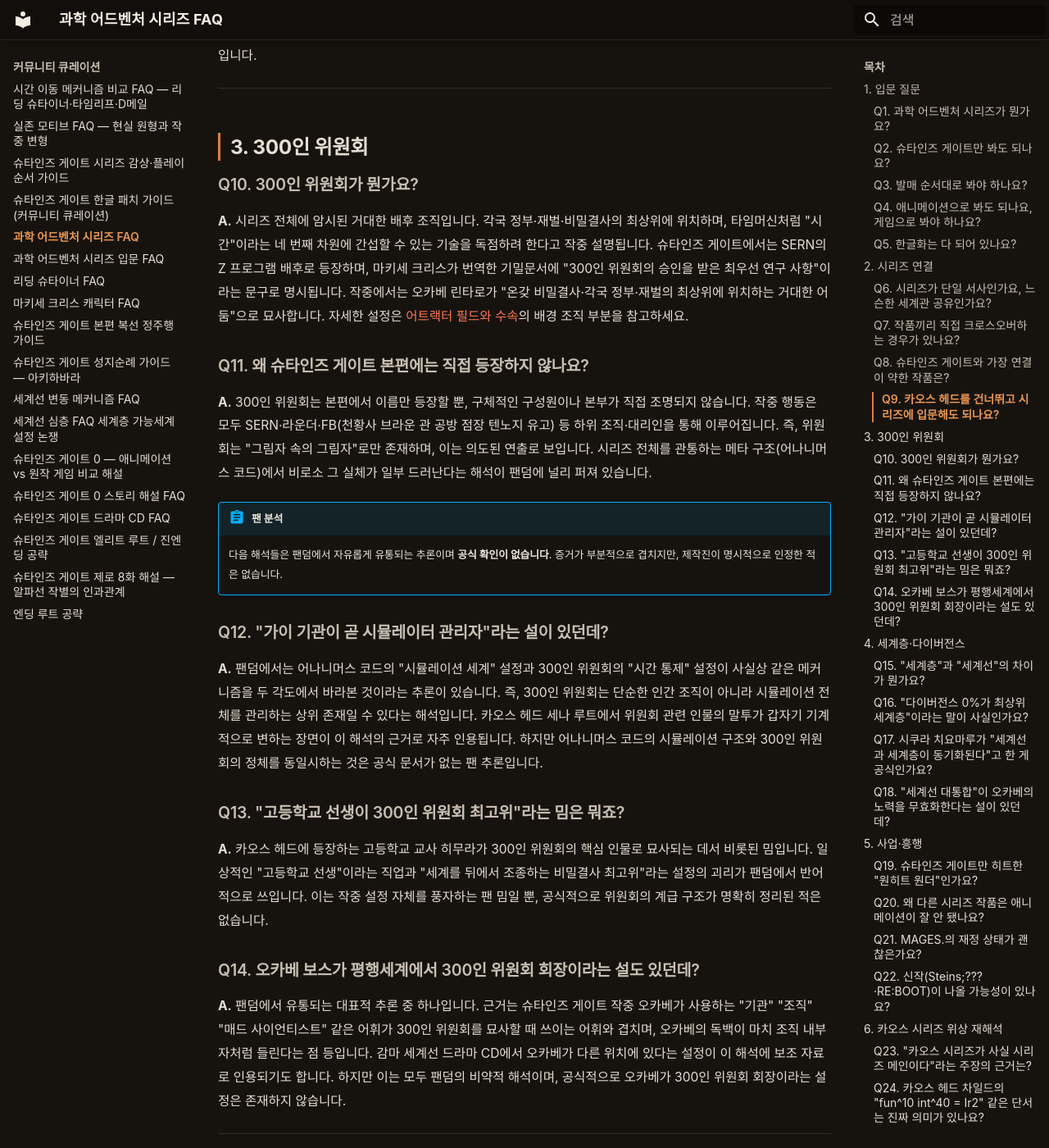
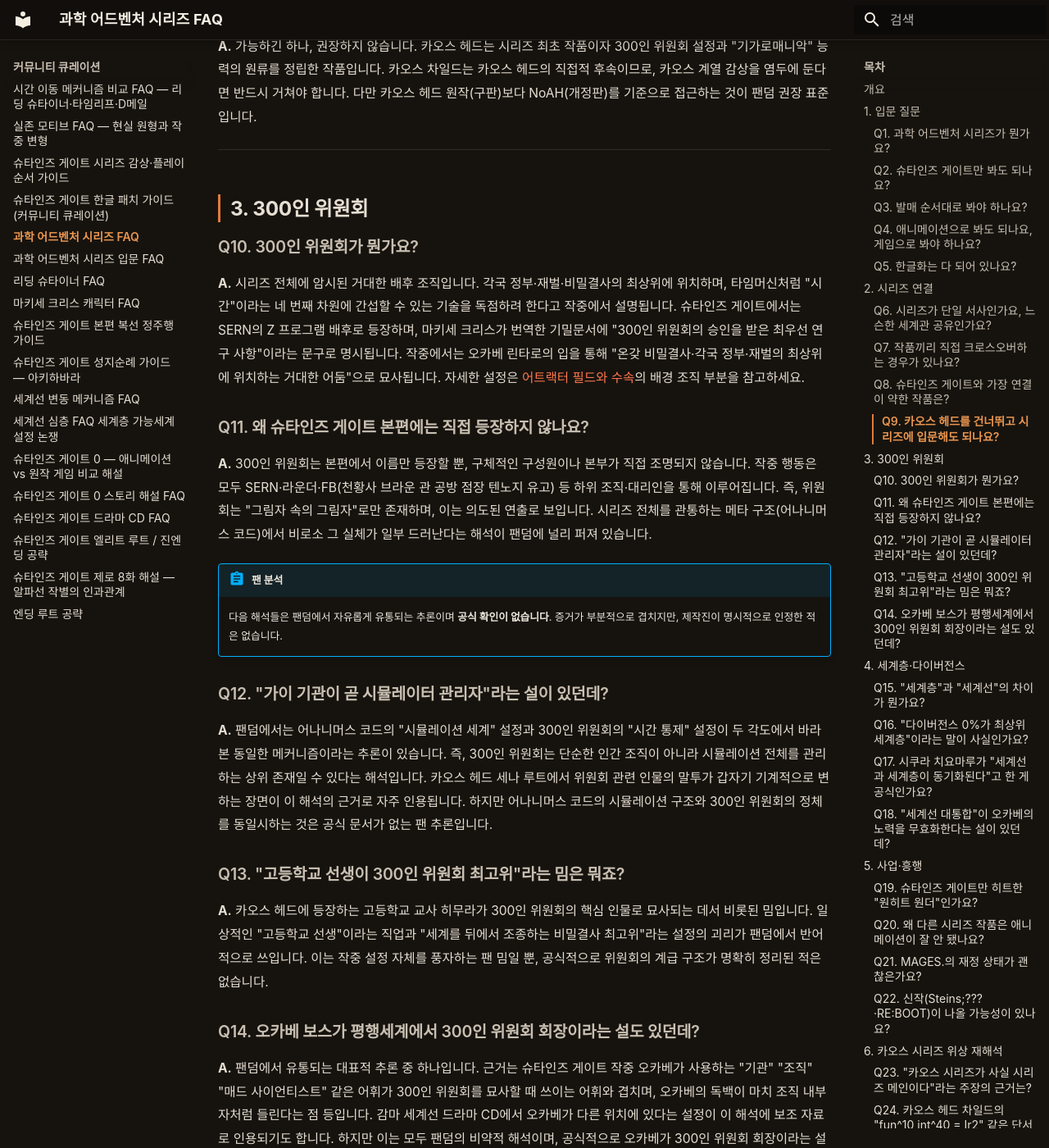
Before and after one commit to sgwiki/sgwiki.github.io, an MkDocs documentation site: the page built from wiki/커뮤니티-큐레이션/과학-어드벤처-시리즈-FAQ.md, in a window 1280 px wide and 1400 px high, scrolled down 2389 px. Shown: the whole window at 82% size. Built offline with MkDocs 1.6.1 and Material for MkDocs 9.7.7, drawn with Linux system fonts in a browser that asks for light colours; some web fonts are replaced; some of the changed text lies outside the part shown.

Commit message:
chore(wiki): 과학-어드벤처-시리즈-FAQ 정비 — frontmatter 스키마 통일·오탈자·문체 교정
- frontmatter: category/type/genre/series/last_verified/evidence_grade 추가, spoiler→spoiler_level(endgame), ## 개요 섹션 헤더 추가
- 문체 교정: '시리즙니다' 오탈자 수정, 번역투·구어체 정돈, 모호 주체·대상 명확화, 산문 흐름 일치화
- 사실 관계·스포일러 등급·인용 블록·각주·링크 변경 없음

Co-Authored-By: Claude Opus 4.6 <noreply@anthropic.com>

```diff
--- a/wiki/커뮤니티-큐레이션/과학-어드벤처-시리즈-FAQ.md
+++ b/wiki/커뮤니티-큐레이션/과학-어드벤처-시리즈-FAQ.md
@@ -8,9 +14,11 @@ description: 과학 어드벤처 시리즈 전반에 대한 유저 자주 묻는
 
 # 과학 어드벤처 시리즈 자주 묻는 질문 (FAQ)
 
+## 개요
+
 이 문서는 과학 어드벤처 시리즈 팬덤에서 반복적으로 등장하는 **유저 질문**과 **팬덤 논쟁**, 그리고 시리즈를 둘러싼 **사업 현황**을 한자리에 정리한 종합 FAQ입니다. 공식 설정에 기반한 답변과 팬 해석은 시각적으로 분리해 표기했으며, 공식 확인이 없는 추론은 별도 박스로 묶어 두었습니다.
 
-시리즈 자체의 개요·작품 목록·발매 순서·장르 특징은 [과학 어드벤처 시리즈](../setting/과학-어드벤처-시리즈.md)에서 종합적으로 다룹니다. 이 FAQ는 그 종합 안내와 역할을 분담합니다. 즉, 종합 안내가 "무엇이 있는가"를 묻는다면, 이 문서는 "왜 그렇게 되어 있는가, 무엇이 논쟁인가, 앞으로 어떻게 되는가"를 묻습니다. 루트 공략과 결말 도달법은 [엔딩 루트 공략](./엔딩-루트-공략.md)을 참고하세요.
+시리즈 자체의 개요·작품 목록·발매 순서·장르 특징은 [과학 어드벤처 시리즈](../setting/과학-어드벤처-시리즈.md)에서 종합적으로 다룹니다. 이 FAQ는 그 종합 안내와 역할을 분담합니다. 즉, 종합 안내가 "무엇이 있는가"를 다룬다면, 이 문서는 "왜 그렇게 되어 있는가, 무엇이 논쟁인가, 앞으로 어떻게 되는가"를 다룹니다. 루트 공략과 결말 도달법은 [엔딩 루트 공략](./엔딩-루트-공략.md)을 참고하세요.
 
 ---
 
@@ -18,7 +26,7 @@ description: 과학 어드벤처 시리즈 전반에 대한 유저 자주 묻는
 
 ### Q1. 과학 어드벤처 시리즈가 뭔가요?
 
-**A.** 5pb.(현 MAGES.)에서 2008년부터 발매하기 시작한 텍스트 어드벤처 게임 시리즙니다. 시쿠라 치요마루가 기획한 공통 세계관 위에 각 작품이 얹혀 있으며, 슬로건은 **"99%의 과학과 1%의 판타지"**입니다. 첫 작품은 카오스 헤드(2008년 4월 25일), 가장 널리 알려진 작품은 슈타인즈 게이트(2009년)입니다. 작품은 망상(카오스 계열)·상정(슈타인즈 계열)·확장(로보틱스 노츠 계열)·초상(오컬틱 나인)·메타(어나니머스 코드)의 다섯 계보로 묶입니다. 자세한 분류와 발매 순서는 [과학 어드벤처 시리즈](../setting/과학-어드벤처-시리즈.md)의 작품 목록을 참고하세요.
+**A.** 5pb.(현 MAGES.)에서 2008년부터 발매하기 시작한 텍스트 어드벤처 게임 시리즈입니다. 시쿠라 치요마루가 기획한 공통 세계관 위에 각 작품이 얹혀 있으며, 슬로건은 **"99%의 과학과 1%의 판타지"**입니다. 첫 작품은 카오스 헤드(2008년 4월 25일), 가장 널리 알려진 작품은 슈타인즈 게이트(2009년)입니다. 작품은 망상(카오스 계열)·상정(슈타인즈 계열)·확장(로보틱스 노츠 계열)·초상(오컬틱 나인)·메타(어나니머스 코드)의 다섯 계보로 묶입니다. 자세한 분류와 발매 순서는 [과학 어드벤처 시리즈](../setting/과학-어드벤처-시리즈.md)의 작품 목록을 참고하세요.
 
 ### Q2. 슈타인즈 게이트만 봐도 되나요?
 
@@ -62,7 +70,7 @@ description: 과학 어드벤처 시리즈 전반에 대한 유저 자주 묻는
 
 ### Q10. 300인 위원회가 뭔가요?
 
-**A.** 시리즈 전체에 암시된 거대한 배후 조직입니다. 각국 정부·재벌·비밀결사의 최상위에 위치하며, 타임머신처럼 "시간"이라는 네 번째 차원에 간섭할 수 있는 기술을 독점하려 한다고 작중 설명됩니다. 슈타인즈 게이트에서는 SERN의 Z 프로그램 배후로 등장하며, 마키세 크리스가 번역한 기밀문서에 "300인 위원회의 승인을 받은 최우선 연구 사항"이라는 문구로 명시됩니다. 작중에서는 오카베 린타로가 "온갖 비밀결사·각국 정부·재벌의 최상위에 위치하는 거대한 어둠"으로 묘사합니다. 자세한 설정은 [어트랙터 필드와 수속](../lore/어트랙터-필드와-수속.md)의 배경 조직 부분을 참고하세요.
+**A.** 시리즈 전체에 암시된 거대한 배후 조직입니다. 각국 정부·재벌·비밀결사의 최상위에 위치하며, 타임머신처럼 "시간"이라는 네 번째 차원에 간섭할 수 있는 기술을 독점하려 한다고 작중에서 설명됩니다. 슈타인즈 게이트에서는 SERN의 Z 프로그램 배후로 등장하며, 마키세 크리스가 번역한 기밀문서에 "300인 위원회의 승인을 받은 최우선 연구 사항"이라는 문구로 명시됩니다. 작중에서는 오카베 린타로의 입을 통해 "온갖 비밀결사·각국 정부·재벌의 최상위에 위치하는 거대한 어둠"으로 묘사됩니다. 자세한 설정은 [어트랙터 필드와 수속](../lore/어트랙터-필드와-수속.md)의 배경 조직 부분을 참고하세요.
 
 ### Q11. 왜 슈타인즈 게이트 본편에는 직접 등장하지 않나요?
 
@@ -73,7 +81,7 @@ description: 과학 어드벤처 시리즈 전반에 대한 유저 자주 묻는
 
 ### Q12. "가이 기관이 곧 시뮬레이터 관리자"라는 설이 있던데?
 
-**A.** 팬덤에서는 어나니머스 코드의 "시뮬레이션 세계" 설정과 300인 위원회의 "시간 통제" 설정이 사실상 같은 메커니즘을 두 각도에서 바라본 것이라는 추론이 있습니다. 즉, 300인 위원회는 단순한 인간 조직이 아니라 시뮬레이션 전체를 관리하는 상위 존재일 수 있다는 해석입니다. 카오스 헤드 세나 루트에서 위원회 관련 인물의 말투가 갑자기 기계적으로 변하는 장면이 이 해석의 근거로 자주 인용됩니다. 하지만 어나니머스 코드의 시뮬레이션 구조와 300인 위원회의 정체를 동일시하는 것은 공식 문서가 없는 팬 추론입니다.
+**A.** 팬덤에서는 어나니머스 코드의 "시뮬레이션 세계" 설정과 300인 위원회의 "시간 통제" 설정이 두 각도에서 바라본 동일한 메커니즘이라는 추론이 있습니다. 즉, 300인 위원회는 단순한 인간 조직이 아니라 시뮬레이션 전체를 관리하는 상위 존재일 수 있다는 해석입니다. 카오스 헤드 세나 루트에서 위원회 관련 인물의 말투가 갑자기 기계적으로 변하는 장면이 이 해석의 근거로 자주 인용됩니다. 하지만 어나니머스 코드의 시뮬레이션 구조와 300인 위원회의 정체를 동일시하는 것은 공식 문서가 없는 팬 추론입니다.
 
 ### Q13. "고등학교 선생이 300인 위원회 최고위"라는 밈은 뭐죠?
 
```
Also changed, not shown: other parts of wiki/커뮤니티-큐레이션/과학-어드벤처-시리즈-FAQ.md (+10 -4 lines).
